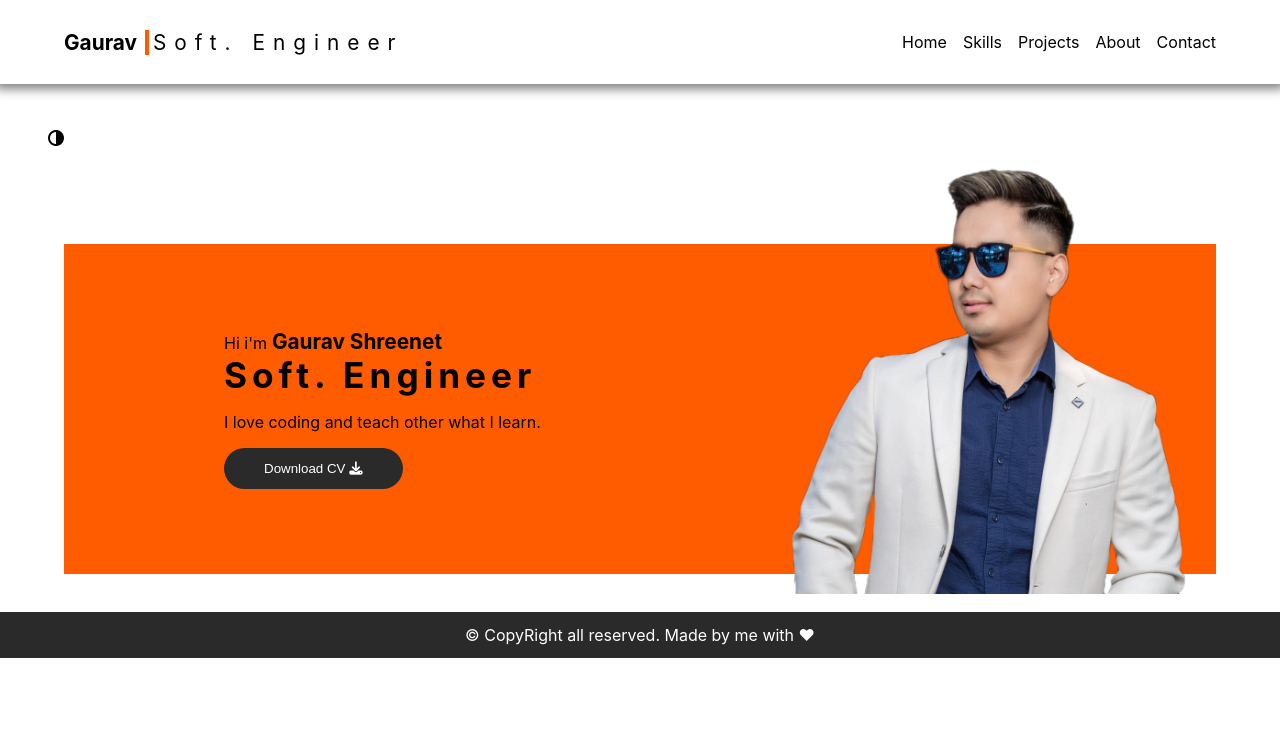
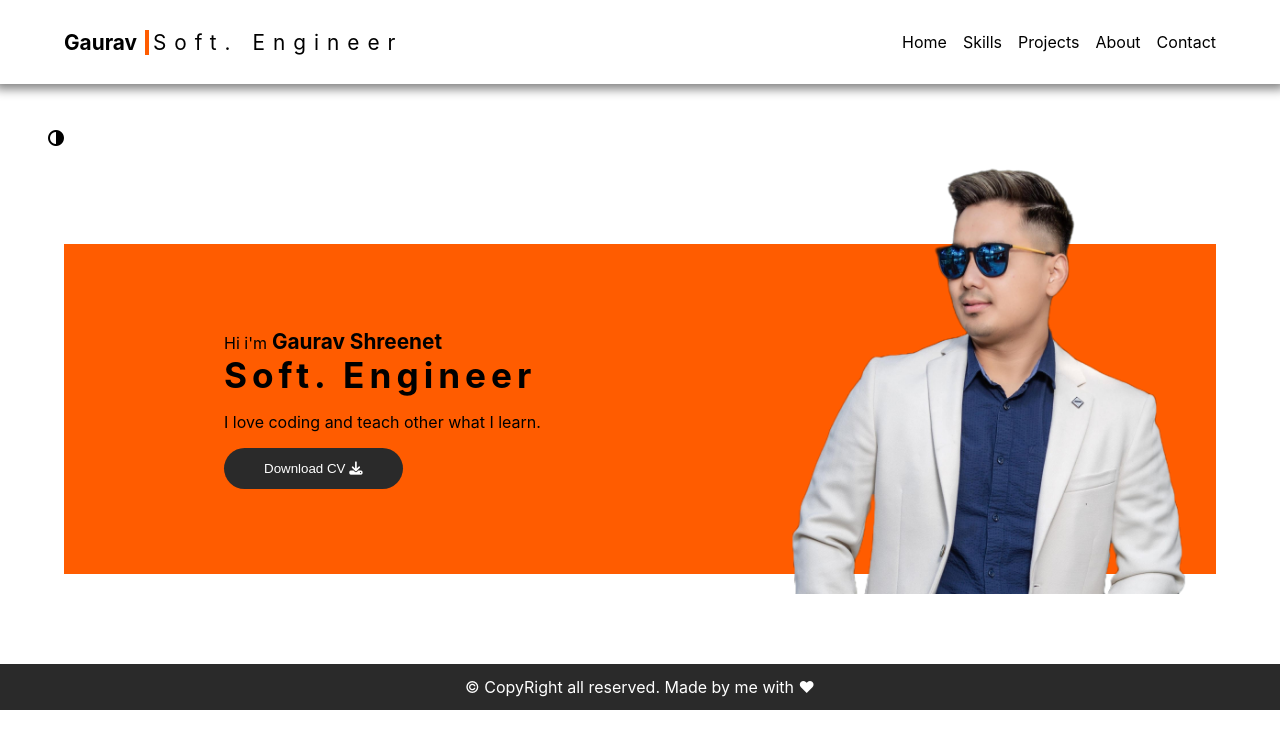
Before and after one commit to GauravShreenet/protfolioreact, a React (Create React App) app: page / in a window 1280 px wide. Shown: the top 748 px of the page. Built offline with nearby package versions, Linux system fonts and the light colour scheme.

Commit message:
fixed footer

```diff
--- a/src/App.css
+++ b/src/App.css
@@ -3,7 +3,7 @@ html {
 }
 
 .main {
-  min-height: 40vw;
+  min-height: 72.55vh;
 }
 
 * {
@@ -142,7 +142,7 @@ label > i {
 
 /* hero section */
 .hero-section {
-  padding-top: 10rem;
+  padding: 10rem 0 5.55rem 0;
   color: var(--text-color);
 }
 
@@ -314,7 +314,7 @@ label > i {
 /* ---------about -------- */
 .about {
   background: rgb(165, 165, 255);
-  padding: 5rem 0;
+  padding: 5rem 0 3.9rem 0;
 }
 
 .about content {
@@ -465,7 +465,6 @@ footer {
   width: 100%;
   align-items: center;
   padding: 0.8rem 0;
-  margin-top: 1rem;
 }
 
 @media (max-width: 970px) {
```
